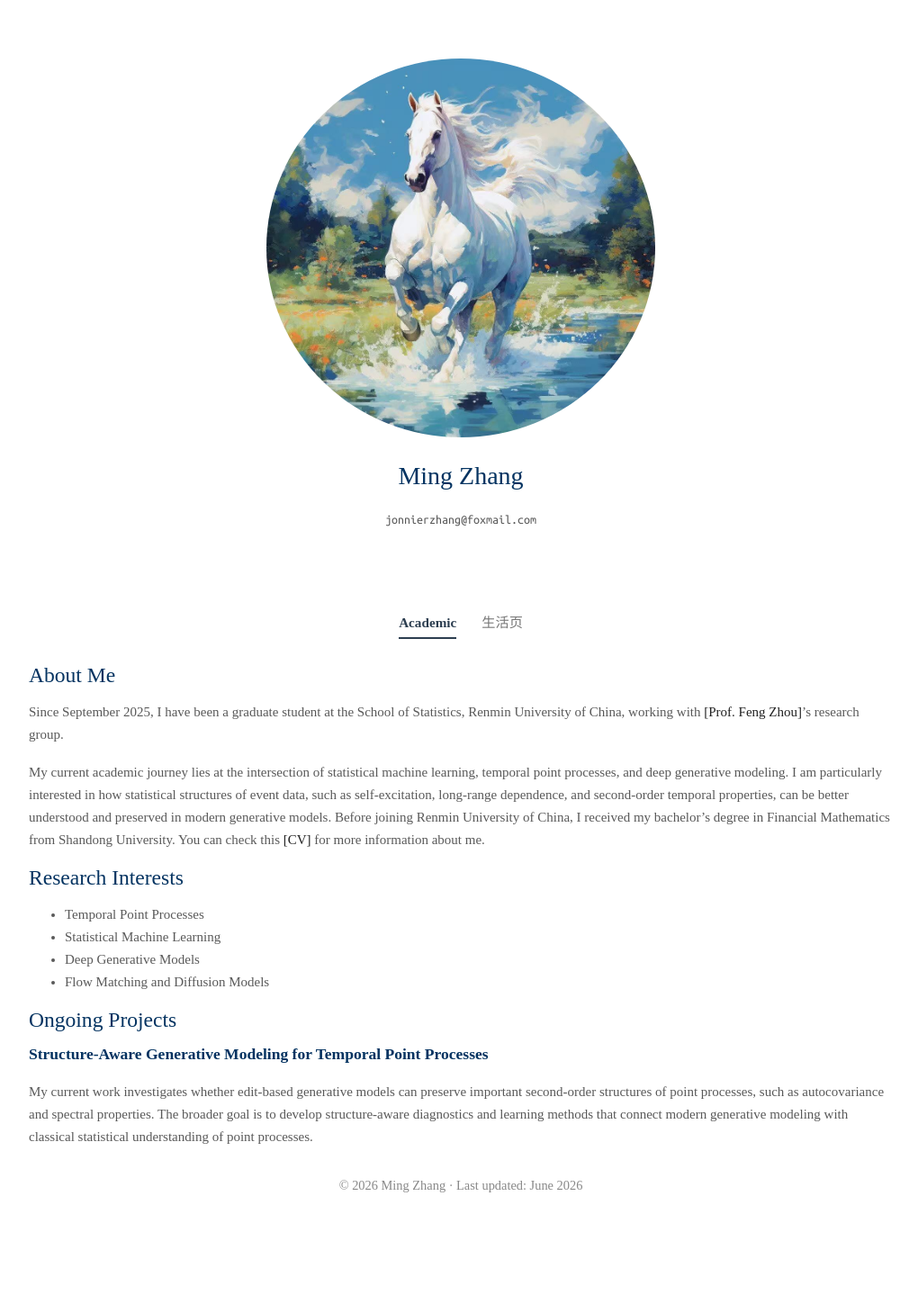
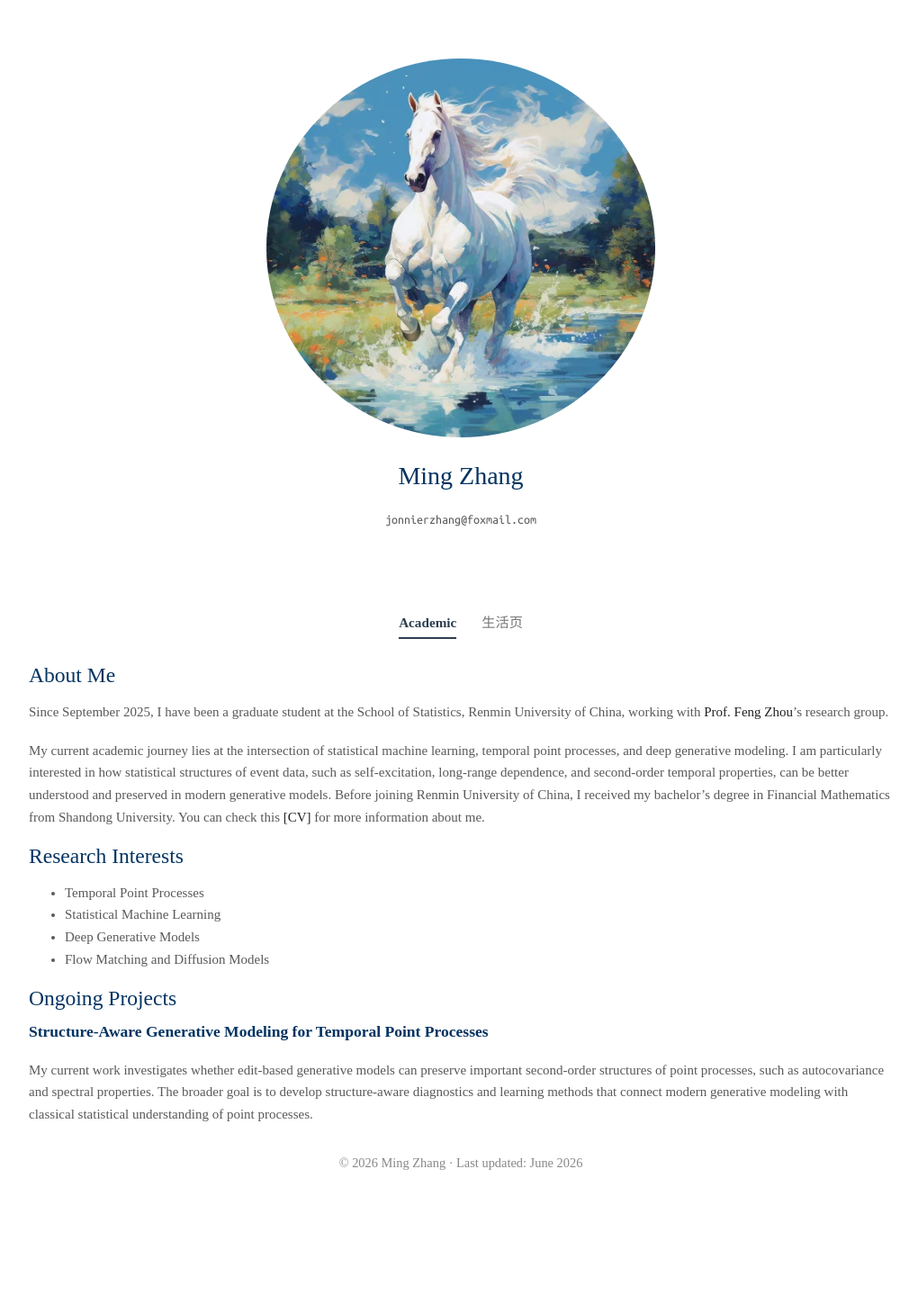
Before and after one commit to zhangming4153/zhangming4153.github.io, a Jekyll site: the page built from index.md, in a window 1280 px wide. Shown: the whole page at 90% size, without its empty margins (128-1148 px from the left). Built offline with Jekyll 4.4.1, drawn with Linux system fonts in a browser that asks for light colours; a style sheet for code colours, icons or effects is not loaded; after the commit the page ends 1424 px from its top, so only the background shows below that.

```diff
--- a/index.md
+++ b/index.md
@@ -16,7 +16,7 @@ permalink: /
 
 ## About Me
 
-Since September 2025, I have been a graduate student at the School of Statistics, Renmin University of China, working with <a href="https://zhoufeng6288.github.io" target="_blank"><strong>[Prof. Feng Zhou]</strong></a>'s research group.
+Since September 2025, I have been a graduate student at the School of Statistics, Renmin University of China, working with <a href="https://zhoufeng6288.github.io" target="_blank"><strong>Prof. Feng Zhou</strong></a>'s research group.
 
 My current academic journey lies at the intersection of statistical machine learning, temporal point processes, and deep generative modeling. I am particularly interested in how statistical structures of event data, such as self-excitation, long-range dependence, and second-order temporal properties, can be better understood and preserved in modern generative models. Before joining Renmin University of China, I received my bachelor's degree in Financial Mathematics from Shandong University. You can check this <a href="/assets/CV_MingZhang_en.pdf" ><strong> [CV] </strong></a> for more information about me.
 
```
